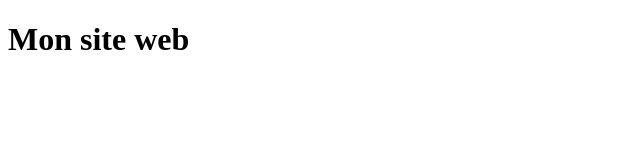
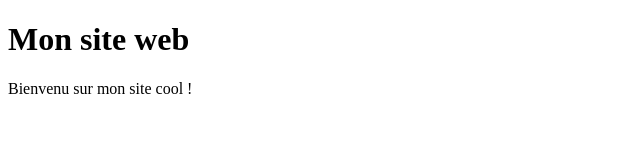
Before and after one commit to letecodeacad/master-projet1, a plain HTML site: page index.html in a window 1280 px wide. Shown: the whole page, without its empty margins (0-640 px from the left). Drawn offline with Linux system fonts and the light colour scheme.

Commit message:
ajout du paragraphe

```diff
--- a/index.html
+++ b/index.html
@@ -8,5 +8,6 @@
 </head>
 <body>
     <h1>Mon site web</h1>
+    <p>Bienvenu sur mon site cool !</p>
 </body>
 </html>
```
